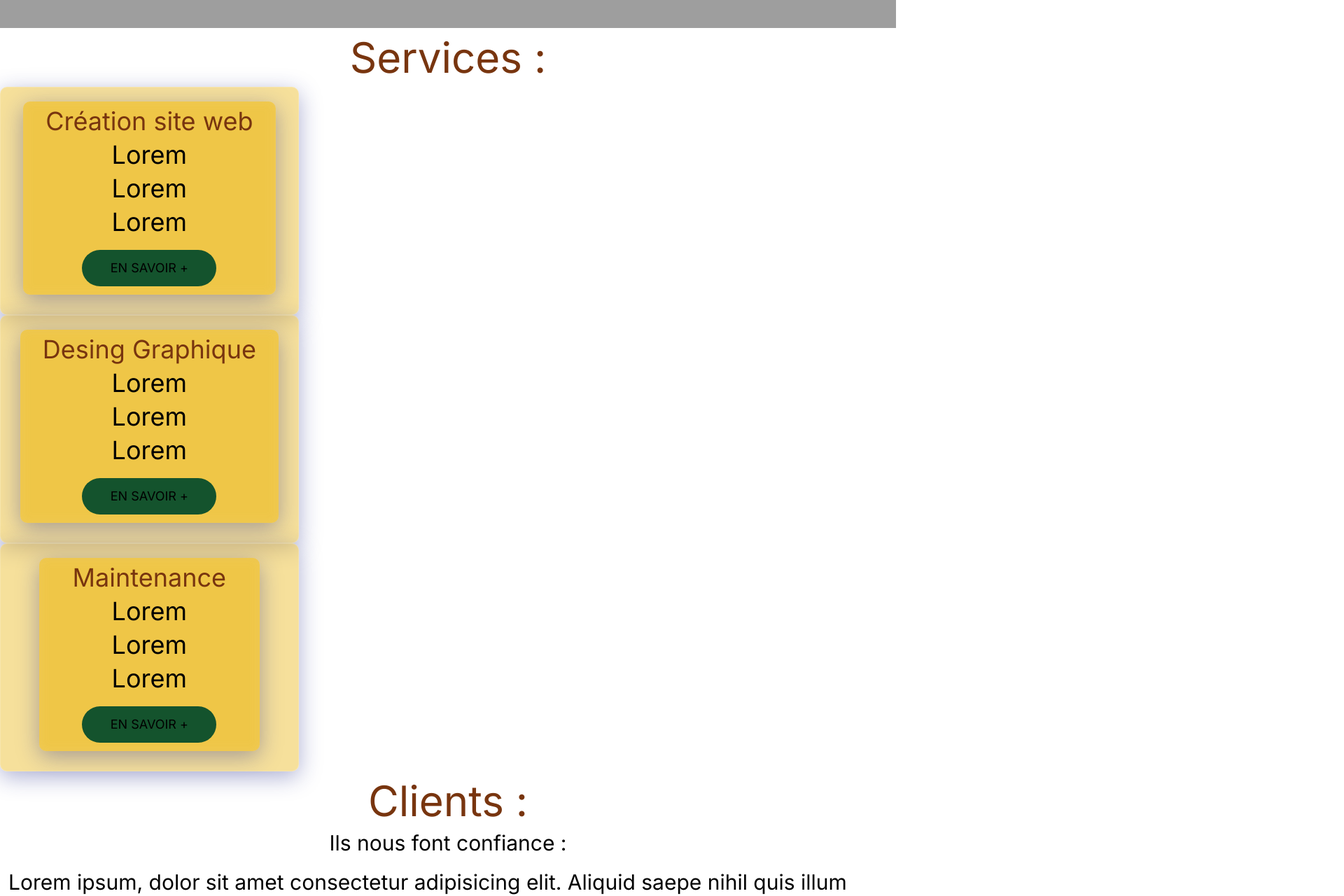
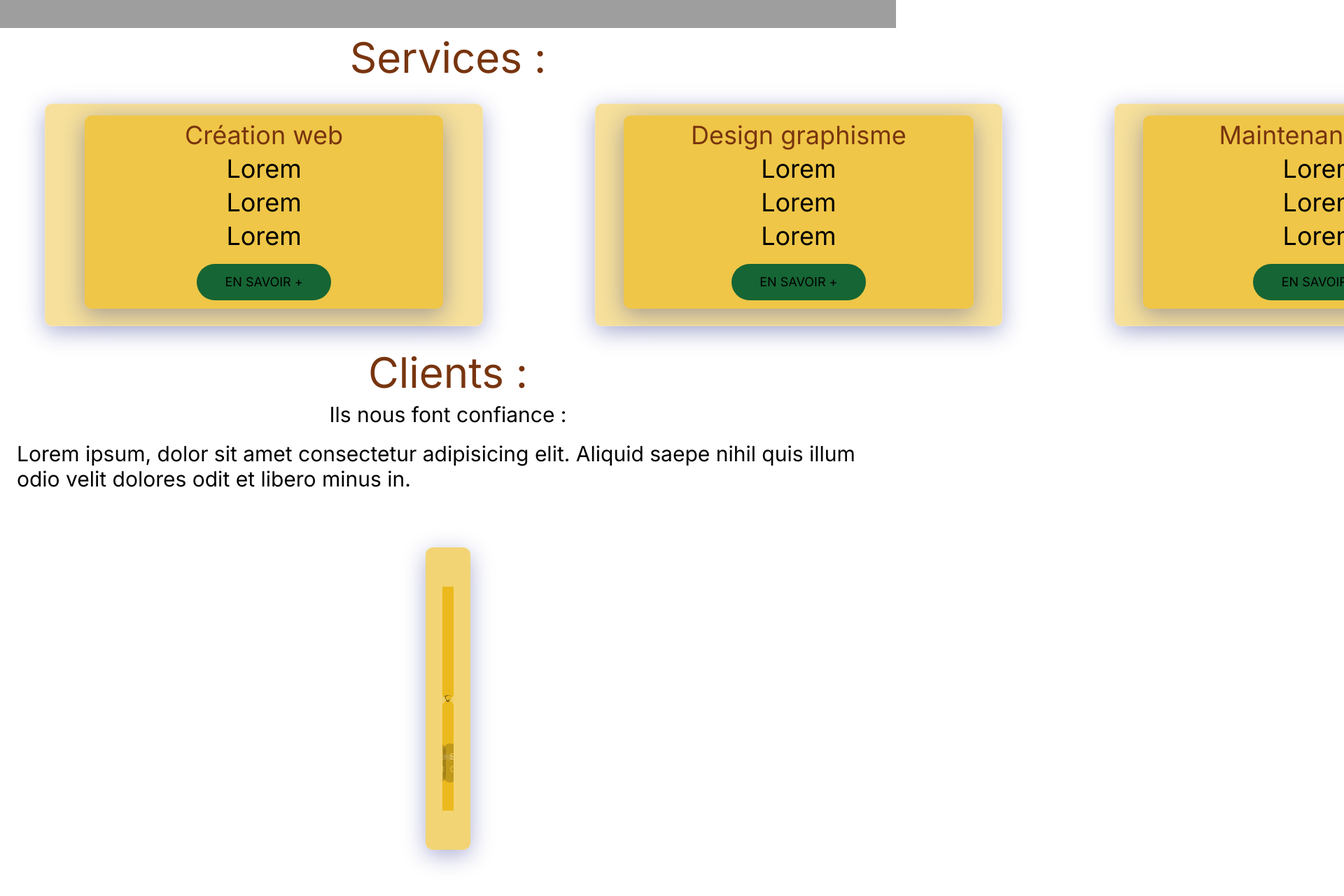
Before and after one commit to Agence-BFC/BFC, a Next.js app: page / in a window 1280 px wide. Shown: the part 760-2040 px from the top of the page at 70% size, 1920 px wide, since content can reach past the window. Built offline with nearby package versions, Linux system fonts and the light colour scheme; grey boxes are pictures that could not be loaded.

Commit message:
update laptop

```diff
--- a/src/app/home/index.jsx
+++ b/src/app/home/index.jsx
@@ -3,20 +3,20 @@ import Introduction from "@/app/home/section/introduction";
 import Services from "./section/services";
 import Clients from "./section/clients";
 import Carrousel from "./section/carrousel";
-import Formul from "../../components/tools/form/formul";
+
 import Footer from "@/components/layouts/footer";
 
 
 const Home = () => {
   return (
-    <main className="dark:bg-black dark:text-white dark:uppercase bg-white">
+    <main className="dark:bg-black dark:text-white dark:uppercase bg-white ">
       <Background>
       <Introduction />
       </Background>
       <Services />
       <Clients />
       <Carrousel />
-      <Formul/>
+
       <Footer />
     </main>
   );
--- a/src/app/home/section/carrousel.jsx
+++ b/src/app/home/section/carrousel.jsx
@@ -7,7 +7,9 @@ import "react-responsive-carousel/lib/styles/carousel.min.css";
 const Carrousel = () => {
   return (
     <>
-      <div className="lg:w-80">
+      <div className=" m-2 md:mx-30  lg:my-14 lg:mx-72 hover:transition hover:ease-in-out hover:duration-200 lg:hover:scale-105 ">
+        <div className="contain rounded-lg  mx-6 md:mx-48 flex justify-center lg:mx-80">
+          <div className="  m-6 bg-yellow-500 opacity-80 md:mx-6 lg:my-14 lg:h-1/2 lg:w-1/2 ">
             <Carousel
               autoPlay
               infiniteLoop
@@ -16,40 +18,60 @@ const Carrousel = () => {
               showStatus={0}
               arr
               interval={2000}
-          className=" bg-yellow-500 m-8 opacity-80 lg:z-10"
+              className="opacity-90 justify-center lg:z-10"
             >
               <div>
                 <img
-              className="h-80 w-80"
                   src="images/logos/logotest.svg"
                   alt="logoentreprise"
+                  className="lg:h-80 lg:w-80"
                   width={50}
                   height={50}
                 />
                 <p className="legend">Entrepise A</p>
               </div>
               <div>
-            <img src="images/logos/logotest.svg" />
+                <img
+                  src="images/logos/logotest.svg"
+                  className="lg:h-80 lg:w-80"
+                  width={50}
+                  height={50}
+                  alt="entreprise"
+                />
                 <p className="legend">Entreprise B</p>
               </div>
               <div>
-            <img src="images/logos/logotest.svg" />
+                <img
+                  src="images/logos/logotest.svg"
+                  className="lg:h-80 lg:w-80"
+                  width={50}
+                  height={50}
+                  alt="entreprise"
+                />
                 <p className="legend">Entreprise C</p>
               </div>
               <div>
-            <img src="images/logos/logotest.svg" />
+                <img
+                  src="images/logos/logotest.svg"
+                  className="lg:h-80 lg:w-80"
+                  width={50}
+                  height={50}
+                  alt="entreprise"
+                />
                 <p className="legend">Entreprise D</p>
               </div>
             </Carousel>
-        <div className="flex flex-row  w-50 justify-center items-center lg:text-3xl">
+          </div>
+        </div>
+      </div>
+      <div className="w-full flex justify-center py-6 ">
         <button
-            className=" flex flex-row justify-center bg-green-900 my-2  rounded-full hover-bg-green-500 uppercase px-3 py-3 w-36 hover:text-white hover:transition hover:ease-in-out hover:duration-200 dark:hover:bg-amber-950 lg:text-lg lg:w-48 "
+          className="  items-center w-36  bg-green-900   rounded-full uppercase px-3 py-3  hover:text-white hover:transition hover:ease-in-out hover:duration-200 dark:hover:bg-amber-950 lg:text-lg lg:w-48 "
           type="button"
           value="En savoir +"
         >
-            Nos Tarifs
+          Contactez-nous
         </button>
-        </div>
       </div>
     </>
   );
--- a/src/app/home/section/clients.jsx
+++ b/src/app/home/section/clients.jsx
@@ -6,8 +6,8 @@ const Clients = () => {
         </h1>
       <section>
       <div>
-        <h2 className="sd: flex flex-row justify-center pb-2 lg:text-3xl">Ils nous font confiance :</h2>
-        <p className="sd:  text-start m-3 lg:text-3xl">
+        <h2 className=" flex flex-row justify-center pb-2  lg:text-3xl">Ils nous font confiance :</h2>
+        <p className=" text-start m-3 px-3 pb-3 md:pb-6 lg:text-3xl">
           Lorem ipsum, dolor sit amet consectetur adipisicing elit. Aliquid
           saepe nihil quis illum odio velit dolores odit et libero minus in.
         </p>
--- a/src/app/home/section/services.jsx
+++ b/src/app/home/section/services.jsx
@@ -1,4 +1,4 @@
-import"./styles.css"
+import "./styles.css";
 
 const Services = () => {
   return (
@@ -6,13 +6,12 @@ const Services = () => {
       <h1 className="flex flex-row justify-center py-3 text-amber-900 text-2xl lg:text-6xl">
         Services :
       </h1>
-      <section className=" lg:grid lg:grid-cols-3 ">
-
+      <section className="lg:flex lg:flex-row  ">
           <div className="flex-auto justify-center  ">
-            <div className=" card flex flex-col  items-center rounded-md  border-green-500 bg-yellow-500   hover:opacity-50 m-5 -z-10 pb-2 lg:m-0  ">
-              <div className=" flex flex-col contain items-center justify-center px-4 my-5 ">
-              <h2 className="flex w-full justify-center pt-2 px-4 text-amber-900 text-xl lg:text-4xl ">
-                Création site web
+            <div className=" card flex flex-col items-center rounded-md  border-green-500 bg-yellow-500 mx-8 md:mx-52   hover: m-5 -z-10 pb-2   lg:px-10 lg:mx-16  lg:my-6  ">
+              <div className=" flex flex-col contain items-center justify-center px-6 m-4 lg: lg:px-12  ">
+                <h2 className="flex w-full justify-center pt-2  mx-5 text-amber-900 text-xl lg:px-14 lg:mx-20 lg:text-4xl lg:items-center ">
+                  Création web
                 </h2>
                 <ul className="lg:text-4xl">
                   <li id="Lorem" className="pt-2" link href="/Lorem">
@@ -21,29 +20,24 @@ const Services = () => {
                   <li id="Lorem" className=" pt-2" link href="Lorem">
                     Lorem
                   </li>
-                <li
-                  id="Lorem"
-                  className="pt-2 pb-2"
-                  Link
-                  href="/Lorem"
-                >
+                  <li id="Lorem" className="pt-2 pb-2" Link href="/Lorem">
                     Lorem
                   </li>
                 </ul>
-              <button className=" flex flex-row justify-center bg-green-900 my-3  rounded-full hover-bg-green-500 uppercase px-3 py-3 w-36 hover:text-white hover:transition hover:ease-in-out hover:duration-200  lg:text-lg lg:w-48 dark:hover:bg-amber-950 " type="button" value="En savoir +">
+                <button
+                  className=" flex flex-row justify-center bg-green-800 my-3  rounded-full hover-bg-green-500 uppercase px-3 py-3 w-36 hover:text-white hover:transition hover:ease-in-out hover:duration-200  lg:text-lg lg:w-48 dark:hover:bg-amber-950 "
+                  type="button"
+                  value="En savoir +"
+                >
                   En savoir +
                 </button>
               </div>
             </div>
-          </div>
-        </section>
-        <section className=" lg:grid lg:grid-cols-3 ">
-
-<div className="flex-auto justify-center  ">
-  <div className=" card flex flex-col  items-center rounded-md  border-green-500 bg-yellow-500   hover:opacity-50 m-5 -z-10 pb-2 lg:m-0  ">
-    <div className=" flex flex-col contain items-center justify-center px-4 my-5 ">
-    <h2 className="flex w-full justify-center pt-2 px-4 text-amber-900 text-xl lg:text-4xl ">
-      Desing Graphique
+          </div><div className="flex-auto justify-center  ">
+            <div className=" card flex flex-col items-center rounded-md  border-green-500 bg-yellow-500 mx-8 md:mx-52   hover: m-5 -z-10 pb-2  lg:px-6 lg:mx-24  lg:my-6  ">
+              <div className=" flex flex-col contain items-center justify-center px-6 m-4  lg:px-12 ">
+                <h2 className="flex w-full justify-center pt-2  mx-5 text-amber-900 text-xl lg:px-8 lg:mx-20 lg:text-4xl lg:items-center ">
+                  Design graphisme
                 </h2>
                 <ul className="lg:text-4xl">
                   <li id="Lorem" className="pt-2" link href="/Lorem">
@@ -52,29 +46,24 @@ const Services = () => {
                   <li id="Lorem" className=" pt-2" link href="Lorem">
                     Lorem
                   </li>
-      <li
-        id="Lorem"
-        className="pt-2 pb-2"
-        Link
-        href="/Lorem"
-      >
+                  <li id="Lorem" className="pt-2 pb-2" Link href="/Lorem">
                     Lorem
                   </li>
                 </ul>
-    <button className=" flex flex-row justify-center bg-green-900 my-3  rounded-full hover-bg-green-500 uppercase px-3 py-3 w-36 hover:text-white hover:transition hover:ease-in-out hover:duration-200  lg:text-lg lg:w-48 dark:hover:bg-amber-950 " type="button" value="En savoir +">
+                <button
+                  className=" flex flex-row justify-center bg-green-800 my-3  rounded-full hover-bg-green-500 uppercase px-3 py-3 w-36 hover:text-white hover:transition hover:ease-in-out hover:duration-200  lg:text-lg lg:w-48 dark:hover:bg-amber-950 "
+                  type="button"
+                  value="En savoir +"
+                >
                   En savoir +
                 </button>
               </div>
             </div>
-</div>
-</section>
-<section className=" lg:grid lg:grid-cols-3 ">
-
-<div className="flex-auto justify-center  ">
-  <div className=" card flex flex-col  items-center rounded-md  border-green-500 bg-yellow-500   hover:opacity-50 m-5 -z-10 pb-2 lg:m-0  ">
-    <div className=" flex flex-col contain items-center justify-center px-4 my-5 ">
-    <h2 className="flex w-full justify-center pt-2 px-8  text-amber-900 text-xl lg:text-4xl ">
-      Maintenance
+          </div><div className="flex-auto justify-center  ">
+            <div className=" card flex flex-col items-center rounded-md  border-green-500 bg-yellow-500 mx-8 md:mx-52   hover: m-5 -z-10 pb-2  lg:px-6 lg:mx-16  lg:my-6  ">
+              <div className=" flex flex-col contain items-center justify-center px-6 m-4  lg:px-6 ">
+                <h2 className="flex w-full justify-center pt-2  mx-5 text-amber-900 text-xl lg:px-10 lg:mx-20 lg:text-4xl lg:items-center ">
+                  Maintenance site
                 </h2>
                 <ul className="lg:text-4xl">
                   <li id="Lorem" className="pt-2" link href="/Lorem">
@@ -83,23 +72,22 @@ const Services = () => {
                   <li id="Lorem" className=" pt-2" link href="Lorem">
                     Lorem
                   </li>
-      <li
-        id="Lorem"
-        className="pt-2 pb-2"
-        Link
-        href="/Lorem"
-      >
+                  <li id="Lorem" className="pt-2 pb-2" Link href="/Lorem">
                     Lorem
                   </li>
                 </ul>
-    <button className=" flex flex-row justify-center bg-green-900 my-3  rounded-full hover-bg-green-500 uppercase px-3 py-3 w-36 hover:text-white hover:transition hover:ease-in-out hover:duration-200  lg:text-lg lg:w-48 dark:hover:bg-amber-950 " type="button" value="En savoir +">
+                <button
+                  className=" flex flex-row justify-center bg-green-800 my-3  rounded-full hover-bg-green-500 uppercase px-3 py-3 w-36 hover:text-white hover:transition hover:ease-in-out hover:duration-200  lg:text-lg lg:w-48 dark:hover:bg-amber-950 "
+                  type="button"
+                  value="En savoir +"
+                >
                   En savoir +
                 </button>
               </div>
             </div>
           </div>
+
       </section>
-
     </>
   );
 };
--- a/src/app/home/section/styles.css
+++ b/src/app/home/section/styles.css
@@ -1,7 +1,7 @@
 .contain {
   background: rgba( 238, 194, 57, 0.7 );
 box-shadow: 0 8px 32px 0 rgba( 31, 38, 135, 0.37 );
-backdrop-filter: blur( 8px );
+backdrop-filter: blur( 0px );
 -webkit-backdrop-filter: blur( 8px );
 border-radius: 10px;
   }
--- a/src/components/layouts/navbar/desktop/index.jsx
+++ b/src/components/layouts/navbar/desktop/index.jsx
@@ -7,7 +7,7 @@ import DarkMode from "../mobile/darkMode";
 const NavbarDesktop = () => {
   return (
     <header className="hidden lg:flex xl:w-full">
-      <nav className=" grid grid-cols-3   items-center fixed z-10 bg-green-500 text-black xl:w-full">
+      <nav className=" grid grid-cols-3   items-center fixed z-10 bg-green-800 text-black xl:w-full">
         <div className="flex flex-row">
           <button>
             <img
--- a/src/components/layouts/navbar/mobile/index.jsx
+++ b/src/components/layouts/navbar/mobile/index.jsx
@@ -8,7 +8,7 @@ import DarkMode from "./darkMode";
 
 const NavbarMobile = () => {
   return (
-    <nav className="z-10 grid grid-cols-3 bg-green-500 fixed w-full lg:hidden ">
+    <nav className="z-10 grid grid-cols-3 bg-green-800 fixed w-full lg:hidden ">
       <div>
         <MenuNav />
       </div>
--- a/src/components/tools/Background/index.jsx
+++ b/src/components/tools/Background/index.jsx
@@ -1,6 +1,6 @@
 const Background = ({children}) => {
     return (
-      <main className=" overflow-x-hidden bg-[url('/images/concept.jpg')] h-1/2 lg:h-screen w-full bg-no-repeat bg-cover bg-center ">
+      <main className=" overflow-x-hidden bg-[url('/images/concept.jpg')] h-1/2 lg:h-screen w-screen bg-no-repeat bg-cover bg-center ">
         {children}
       </main>
     );
```
Also changed, not shown: src/app/home/section/introduction.jsx (+11 -5 lines). Lines whose indentation alone changed are shown as unchanged.
